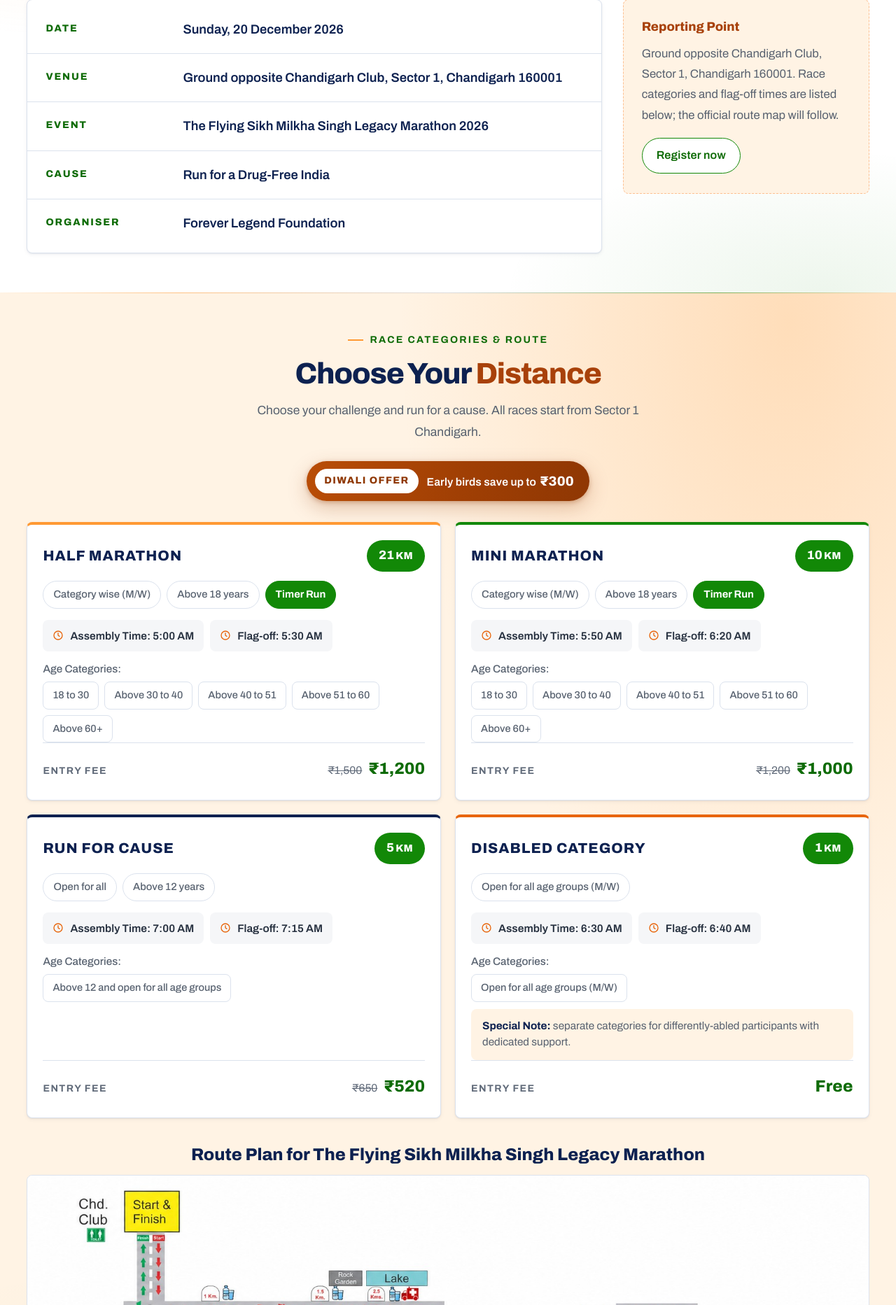
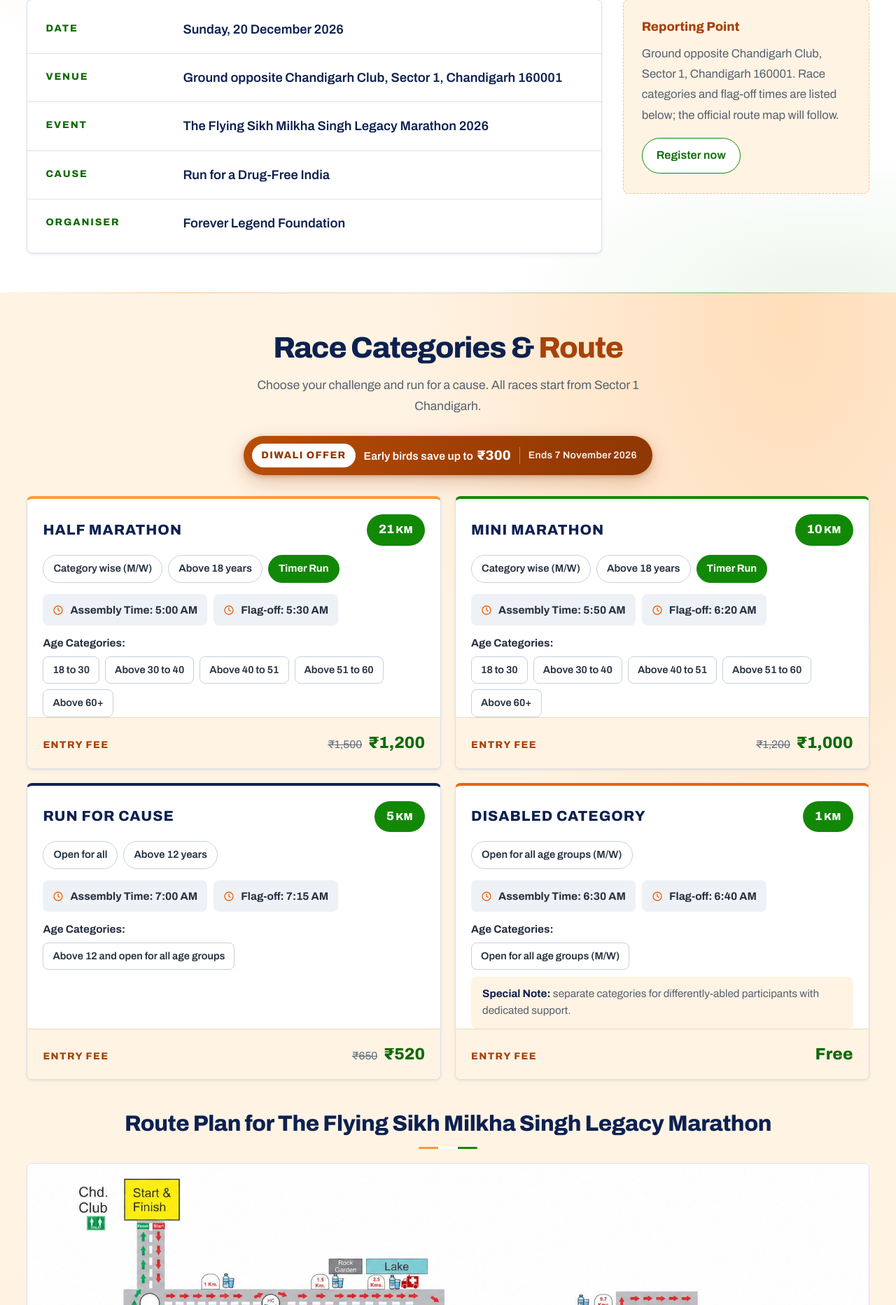
Before and after one commit to prmdigital/Milkha-Singh-Legacy-Marathon-2026, a PHP site: page / in a window 1280 px wide. Shown: the part 4104-5969 px from the top of the page at 70% size. Run offline with PHP 8.4, Linux system fonts and the light colour scheme.

Commit message:
Category section pass: heading, offer, card weight, route title, buttons
Tribute eyebrow: the box was dead centre but the rule sits on the left only, so
the WORD read right of centre. Mirrored, and the trailing letter-space pulled
back.

Categories: the eyebrow and the heading said the same thing twice. The eyebrow's
wording is now the heading, and Choose Your Distance is gone.

Offer: carries its end date, and below 640px it stops being a 999px pill. A
fully rounded pill only works on one line; wrapped, it left curved voids at
either end with the tag floating between them. It becomes a left-aligned strip
with a normal radius there.

Cards: the fee row was a hairline a few pixels under a row of bordered chips,
two lines fighting each other. It is a tinted band bled to the card edges now,
which also gives the price somewhere to sit. Chips, times and labels moved off
the two lightest inks onto --ink at heavier weights; the section had been set
almost entirely in --ink-dim and --ink-mute.

Route title: 31.5px with a tricolour rule under it, up from card-title size. It
introduces the biggest thing in the section.

Register button: a full-width 340x56 slab in a 340px column; sized to its own
content now, 173x54.

Race chooser: prices removed, since the cards above carry them and a price on a
radio button reads as the thing being chosen. Each option takes a wash of its
category's own colour, and the selected one is marked by a saffron ring rather
than a fill it would now share with its neighbours.

0 contrast failures at 1280 after all of it, with the gradient's stops measured
individually rather than against a transparent parent.

Co-Authored-By: Claude Opus 5 <noreply@anthropic.com>

```diff
--- a/admin/audit.php
+++ b/admin/audit.php
@@ -30,7 +30,7 @@ $labels = [
 <meta name="viewport" content="width=device-width, initial-scale=1">
 <meta name="robots" content="noindex, nofollow">
 <title>Activity &middot; Marathon Admin</title>
-<link rel="stylesheet" href="assets/admin.css?v=20260907-14">
+<link rel="stylesheet" href="assets/admin.css?v=20260907-15">
 </head>
 <body>
 
--- a/admin/auth.php
+++ b/admin/auth.php
@@ -180,7 +180,7 @@ function require_can(string $permission): void
         no_store();
         header('Content-Type: text/html; charset=utf-8');
         echo '<!doctype html><meta charset="utf-8"><title>Not allowed</title>'
-           . '<link rel="stylesheet" href="assets/admin.css?v=20260907-14">'
+           . '<link rel="stylesheet" href="assets/admin.css?v=20260907-15">'
            . '<main class="wrap"><p class="empty">'
            . 'Your account does not have access to that. '
            . '<a href="index.php">Back to registrations</a>.'
--- a/admin/hash-tool.php
+++ b/admin/hash-tool.php
@@ -34,7 +34,7 @@ if (($_SERVER['REQUEST_METHOD'] ?? '') === 'POST') {
 <meta name="viewport" content="width=device-width, initial-scale=1">
 <meta name="robots" content="noindex, nofollow">
 <title>Create admin password</title>
-<link rel="stylesheet" href="assets/admin.css?v=20260907-14">
+<link rel="stylesheet" href="assets/admin.css?v=20260907-15">
 </head>
 <body class="login-body">
 <main class="login">
--- a/admin/index.php
+++ b/admin/index.php
@@ -78,7 +78,7 @@ foreach (['gender', 'tshirt', 'city', 'age_min', 'age_max', 'id_proof'] as $k) {
 <meta name="viewport" content="width=device-width, initial-scale=1">
 <meta name="robots" content="noindex, nofollow">
 <title>Registrations &middot; Marathon Admin</title>
-<link rel="stylesheet" href="assets/admin.css?v=20260907-14">
+<link rel="stylesheet" href="assets/admin.css?v=20260907-15">
 </head>
 <body>
 
--- a/admin/login.php
+++ b/admin/login.php
@@ -72,7 +72,7 @@ $csrf = csrf_token();
 <meta name="viewport" content="width=device-width, initial-scale=1">
 <meta name="robots" content="noindex, nofollow">
 <title>Sign in · Marathon Admin</title>
-<link rel="stylesheet" href="assets/admin.css?v=20260907-14">
+<link rel="stylesheet" href="assets/admin.css?v=20260907-15">
 </head>
 <body class="login-body">
 
--- a/admin/password.php
+++ b/admin/password.php
@@ -53,7 +53,7 @@ if (($_SERVER['REQUEST_METHOD'] ?? '') === 'POST' && !$isBootstrap) {
 <meta name="viewport" content="width=device-width, initial-scale=1">
 <meta name="robots" content="noindex, nofollow">
 <title>Your password &middot; Marathon Admin</title>
-<link rel="stylesheet" href="assets/admin.css?v=20260907-14">
+<link rel="stylesheet" href="assets/admin.css?v=20260907-15">
 </head>
 <body>
 
--- a/admin/settings.php
+++ b/admin/settings.php
@@ -175,7 +175,7 @@ function secret_state($v): string
 <meta name="viewport" content="width=device-width, initial-scale=1">
 <meta name="robots" content="noindex, nofollow">
 <title>Settings &middot; Marathon Admin</title>
-<link rel="stylesheet" href="assets/admin.css?v=20260907-14">
+<link rel="stylesheet" href="assets/admin.css?v=20260907-15">
 </head>
 <body>
 
--- a/admin/sponsors.php
+++ b/admin/sponsors.php
@@ -105,7 +105,7 @@ $filtered = ($fStatus !== '' || $fTier !== '' || $q !== '');
 <meta name="viewport" content="width=device-width, initial-scale=1">
 <meta name="robots" content="noindex, nofollow">
 <title>Sponsors &middot; Marathon Admin</title>
-<link rel="stylesheet" href="assets/admin.css?v=20260907-14">
+<link rel="stylesheet" href="assets/admin.css?v=20260907-15">
 </head>
 <body>
 
--- a/admin/users.php
+++ b/admin/users.php
@@ -164,7 +164,7 @@ $csrf = csrf_token();
 <meta name="viewport" content="width=device-width, initial-scale=1">
 <meta name="robots" content="noindex, nofollow">
 <title>Users &middot; Marathon Admin</title>
-<link rel="stylesheet" href="assets/admin.css?v=20260907-14">
+<link rel="stylesheet" href="assets/admin.css?v=20260907-15">
 </head>
 <body>
 
--- a/admin/view.php
+++ b/admin/view.php
@@ -61,7 +61,7 @@ if (!$r) {
 <meta name="viewport" content="width=device-width, initial-scale=1">
 <meta name="robots" content="noindex, nofollow">
 <title><?= isset($notFound) ? 'Not found' : h($r['full_name']) ?> &middot; Marathon Admin</title>
-<link rel="stylesheet" href="assets/admin.css?v=20260907-14">
+<link rel="stylesheet" href="assets/admin.css?v=20260907-15">
 </head>
 <body>
 
--- a/assets/css/styles.css
+++ b/assets/css/styles.css
@@ -731,6 +731,13 @@ body::before {
   box-shadow: 0 2px 6px rgba(146, 57, 4, .30),
               0 10px 28px rgba(146, 57, 4, .26);
 }
+.offer__until {
+  flex: none;
+  padding-left: 12px; border-left: 1px solid rgba(255, 255, 255, .32);
+  color: rgba(255, 255, 255, .92);
+  font-size: var(--fs-xs); font-weight: 600; letter-spacing: .02em;
+  white-space: nowrap;
+}
 /* The section header is centred by a text-align on its children, and an
    inline-flex needs the block above it to do the centring. */
 #categories .offer { display: flex; width: fit-content; }
@@ -813,8 +820,8 @@ body::before {
 }
 .race-card__tags li {
   padding: 6px 14px; border-radius: 999px;
-  background: #fff; border: 1px solid var(--border);
-  font-size: .82rem; font-weight: 500; color: var(--ink-dim);
+  background: #fff; border: 1px solid var(--border-strong);
+  font-size: .82rem; font-weight: 600; color: var(--ink);
 }
 .race-card__tags .is-live {
   background: var(--green); border-color: var(--green);
@@ -829,8 +836,8 @@ body::before {
 .race-card__times li {
   display: inline-flex; align-items: center; gap: 9px;
   padding: 9px 14px; border-radius: var(--radius-lg);
-  background: #F5F6F8;
-  font-size: .86rem; font-weight: 600; color: var(--ink);
+  background: #EEF1F6;
+  font-size: .86rem; font-weight: 700; color: var(--ink);
 }
 .race-card__times svg {
   width: 16px; height: 16px; flex: none;
@@ -840,7 +847,7 @@ body::before {
 
 /* Age brackets */
 .race-card__ages h4 {
-  font-size: .85rem; font-weight: 500; color: var(--ink-dim);
+  font-size: .85rem; font-weight: 700; color: var(--ink);
   margin: 0 0 9px;
 }
 .race-card__ages ul {
@@ -849,22 +856,29 @@ body::before {
 }
 .race-card__ages li {
   padding: 6px 13px; border-radius: var(--radius-lg);
-  background: #fff; border: 1px solid var(--border);
-  font-size: .81rem; font-weight: 500; color: var(--ink-dim);
+  background: #fff; border: 1px solid var(--border-strong);
+  font-size: .81rem; font-weight: 600; color: var(--ink);
 }
 
 /* The fee, at the foot of the card. margin-top:auto pins it there, so the four
    prices line up with each other across a row instead of floating wherever the
-   age chips happen to end. */
+   age chips happen to end.
+ *
+ * A tinted band bled out to the card's edges rather than a rule across the
+ * middle: the age chips have borders of their own, and a hairline sitting a few
+ * pixels under the last of them read as two lines fighting each other. The band
+ * also gives the price somewhere to sit, which a bare row did not. */
 .race-card__fee {
   display: flex; align-items: baseline; justify-content: space-between;
   gap: 14px; flex-wrap: wrap;
-  margin: auto 0 0; padding-top: 16px;
-  border-top: 1px solid var(--border);
+  margin: auto -22px -24px; padding: 15px 22px 16px;
+  background: var(--bg-saffron);
+  border-top: 1px solid #F0D9BC;
+  border-radius: 0 0 calc(var(--radius-lg) - 1px) calc(var(--radius-lg) - 1px);
 }
 .race-card__fee-label {
-  font-size: var(--fs-xs); font-weight: 700; letter-spacing: .1em;
-  text-transform: uppercase; color: var(--ink-mute);
+  font-size: var(--fs-xs); font-weight: 800; letter-spacing: .1em;
+  text-transform: uppercase; color: var(--saffron-text);
 }
 .race-card__fee-amt { display: inline-flex; align-items: baseline; gap: 9px; }
 .race-card__fee-amt s { font-size: var(--fs-sm); color: var(--ink-mute); }
@@ -1019,11 +1037,19 @@ body::before {
 
 /* ---------- Route ---------- */
 /* Names what the map is, so it is not just a picture dropped under the cards. */
+/* This introduces the map, which is the largest single thing in the section;
+   at card-title size it read as a caption for the block above it instead. */
 .route__title {
-  margin: 38px 0 14px;
-  font-size: clamp(1.1rem, 2.2vw, 1.35rem);
-  font-weight: 800; color: var(--navy);
+  margin: 44px 0 20px;
+  font-size: clamp(1.3rem, 2.8vw, 1.75rem);
+  font-weight: 800; letter-spacing: -.015em; color: var(--navy);
   text-align: center;
+}
+.route__title::after {
+  content: ''; display: block;
+  width: 84px; height: 3px; margin: 14px auto 0;
+  border-radius: 2px;
+  background: var(--tricolor);
 }
 
 .route { margin: 0; }
@@ -1831,6 +1865,22 @@ body::before {
   transition: transform .5s var(--ease) .1s;
 }
 .section__eyebrow.is-visible::before { transform: scaleX(1); }
+
+/* Where the eyebrow is centred, a rule on the left only makes the WORD sit
+   right of centre even though the box is dead centre — which is what reads as
+   "not centred". Mirrored, so the text is centred to the eye as well as to the
+   layout. The trailing letter-space of the last character is pulled back for
+   the same reason. */
+.tribute .section__eyebrow::after,
+#categories .section__eyebrow::after,
+.section--register .section__eyebrow::after {
+  content: ''; display: inline-block; vertical-align: middle;
+  width: 22px; height: 2px; margin-left: 10px; margin-bottom: 2px;
+  background: var(--saffron);
+}
+.tribute .section__eyebrow,
+#categories .section__eyebrow,
+.section--register .section__eyebrow { text-indent: .16em; }
 /* No JS, or reduced motion: show the rule rather than leave it invisible. */
 .no-js .section__eyebrow::before { transform: scaleX(1); }
 @media (prefers-reduced-motion: reduce) { .section__eyebrow::before { transform: scaleX(1); } }
--- a/assets/js/register.js
+++ b/assets/js/register.js
@@ -53,18 +53,6 @@
   }
 
   /* Fill the fee chip on each category tile. */
-  Object.keys(CATEGORIES).forEach(function (key) {
-    var el = document.querySelector('[data-fee="' + key + '"]');
-    if (!el) return;
-    var p = priceFor(key);
-    if (p.base === 0) {
-      el.textContent = 'Free entry';
-      return;
-    }
-    el.innerHTML = p.early
-      ? '<s>' + rupees(p.base) + '</s> ' + rupees(p.payable)
-      : rupees(p.payable);
-  });
 
   function selectedCategory() {
     var picked = form.querySelector('input[name="category"]:checked');
--- a/index.html
+++ b/index.html
@@ -32,7 +32,7 @@
 <link rel="preconnect" href="https://fonts.googleapis.com" />
 <link rel="preconnect" href="https://fonts.gstatic.com" crossorigin />
 <link href="https://fonts.googleapis.com/css2?family=Archivo:wght@400;500;600;700;800&display=swap" rel="stylesheet" />
-<link rel="stylesheet" href="assets/css/styles.css?v=20260907-14" />
+<link rel="stylesheet" href="assets/css/styles.css?v=20260907-15" />
 
 <!-- Event schema: this is what makes Google show your date + venue in search results. -->
 <script type="application/ld+json">
@@ -343,8 +343,7 @@
 <!-- ============ RACE CATEGORIES ============ -->
 <section class="section section--alt" id="categories">
   <div class="wrap">
-    <p class="section__eyebrow">Race Categories &amp; Route</p>
-    <h2 class="section__title">Choose Your <span class="accent">Distance</span></h2>
+    <h2 class="section__title">Race Categories &amp; <span class="accent">Route</span></h2>
     <p class="section__sub">
       Choose your challenge and run for a cause. All races start from Sector 1 Chandigarh.
     </p>
@@ -352,6 +351,7 @@
     <p class="offer">
       <span class="offer__tag">Diwali Offer</span>
       <span class="offer__text">Early birds save up to <b>&#8377;300</b></span>
+      <span class="offer__until">Ends 7 November 2026</span>
     </p>
 
     <div class="race-grid">
@@ -625,7 +625,6 @@
             <span class="reg__cat-body">
               <b>Half Marathon</b>
               <em>21 KM</em>
-              <span class="reg__cat-fee" data-fee="half"></span>
             </span>
           </label>
           <label class="reg__cat">
@@ -633,7 +632,6 @@
             <span class="reg__cat-body">
               <b>Mini Marathon</b>
               <em>10 KM</em>
-              <span class="reg__cat-fee" data-fee="mini"></span>
             </span>
           </label>
           <label class="reg__cat">
@@ -641,7 +639,6 @@
             <span class="reg__cat-body">
               <b>Run for Cause</b>
               <em>5 KM</em>
-              <span class="reg__cat-fee" data-fee="cause"></span>
             </span>
           </label>
           <label class="reg__cat">
@@ -649,7 +646,6 @@
             <span class="reg__cat-body">
               <b>Disabled Category</b>
               <em>1 KM</em>
-              <span class="reg__cat-fee" data-fee="para"></span>
             </span>
           </label>
         </div>
@@ -999,7 +995,7 @@
   <svg viewBox="0 0 24 24" aria-hidden="true"><path d="M12 19V5M5 12l7-7 7 7"/></svg>
 </button>
 
-<script src="assets/js/main.js?v=20260907-14" defer></script>
-<script src="assets/js/register.js?v=20260907-14" defer></script>
+<script src="assets/js/main.js?v=20260907-15" defer></script>
+<script src="assets/js/register.js?v=20260907-15" defer></script>
 </body>
 </html>
--- a/privacy-policy.html
+++ b/privacy-policy.html
@@ -11,7 +11,7 @@
 <link rel="preconnect" href="https://fonts.googleapis.com" />
 <link rel="preconnect" href="https://fonts.gstatic.com" crossorigin />
 <link href="https://fonts.googleapis.com/css2?family=Archivo:wght@400;500;600;700;800&display=swap" rel="stylesheet" />
-<link rel="stylesheet" href="assets/css/styles.css?v=20260907-14" />
+<link rel="stylesheet" href="assets/css/styles.css?v=20260907-15" />
 </head>
 <body>
 
--- a/refund-policy.html
+++ b/refund-policy.html
@@ -11,7 +11,7 @@
 <link rel="preconnect" href="https://fonts.googleapis.com" />
 <link rel="preconnect" href="https://fonts.gstatic.com" crossorigin />
 <link href="https://fonts.googleapis.com/css2?family=Archivo:wght@400;500;600;700;800&display=swap" rel="stylesheet" />
-<link rel="stylesheet" href="assets/css/styles.css?v=20260907-14" />
+<link rel="stylesheet" href="assets/css/styles.css?v=20260907-15" />
 </head>
 <body>
 
--- a/setup.php
+++ b/setup.php
@@ -434,7 +434,7 @@ $e = static function (string $s): string {
 <meta name="viewport" content="width=device-width, initial-scale=1">
 <meta name="robots" content="noindex, nofollow">
 <title>Setup &middot; Milkha Singh Legacy Marathon</title>
-<link rel="stylesheet" href="admin/assets/admin.css?v=20260907-14">
+<link rel="stylesheet" href="admin/assets/admin.css?v=20260907-15">
 <style>
   .setup { max-width: 720px; margin: 40px auto; padding: 0 20px 80px; }
   .setup h1 { color: var(--navy); margin: 0 0 6px; }
--- a/sponsor.html
+++ b/sponsor.html
@@ -11,7 +11,7 @@
 <link rel="preconnect" href="https://fonts.googleapis.com" />
 <link rel="preconnect" href="https://fonts.gstatic.com" crossorigin />
 <link href="https://fonts.googleapis.com/css2?family=Archivo:wght@400;500;600;700;800&display=swap" rel="stylesheet" />
-<link rel="stylesheet" href="assets/css/styles.css?v=20260907-14" />
+<link rel="stylesheet" href="assets/css/styles.css?v=20260907-15" />
 </head>
 <body>
 
@@ -158,6 +158,6 @@
   </div>
 </footer>
 
-<script src="assets/js/sponsor.js?v=20260907-14"></script>
+<script src="assets/js/sponsor.js?v=20260907-15"></script>
 </body>
 </html>
--- a/terms-conditions.html
+++ b/terms-conditions.html
@@ -11,7 +11,7 @@
 <link rel="preconnect" href="https://fonts.googleapis.com" />
 <link rel="preconnect" href="https://fonts.gstatic.com" crossorigin />
 <link href="https://fonts.googleapis.com/css2?family=Archivo:wght@400;500;600;700;800&display=swap" rel="stylesheet" />
-<link rel="stylesheet" href="assets/css/styles.css?v=20260907-14" />
+<link rel="stylesheet" href="assets/css/styles.css?v=20260907-15" />
 </head>
 <body>
 
```
Also changed, not shown: other parts of assets/css/styles.css (+43 -7 lines).
